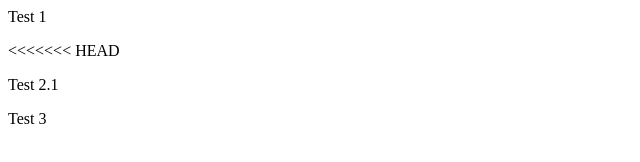
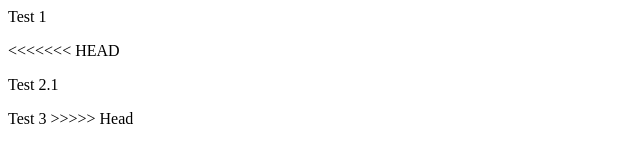
Before and after one commit to donifakc/latihan, a plain HTML site: page index.html in a window 1280 px wide. Shown: the full height of the page, 0-640 px from the left. Drawn offline with Linux system fonts and the light colour scheme.

Commit message:
Latihan Cilsy

```diff
--- a/index.html
+++ b/index.html
@@ -4,5 +4,6 @@
 <<<<<<< HEAD
 <p>Test 2.1</p>
 Test 3
+>>>>> Head
 </body>
 </html>
```
